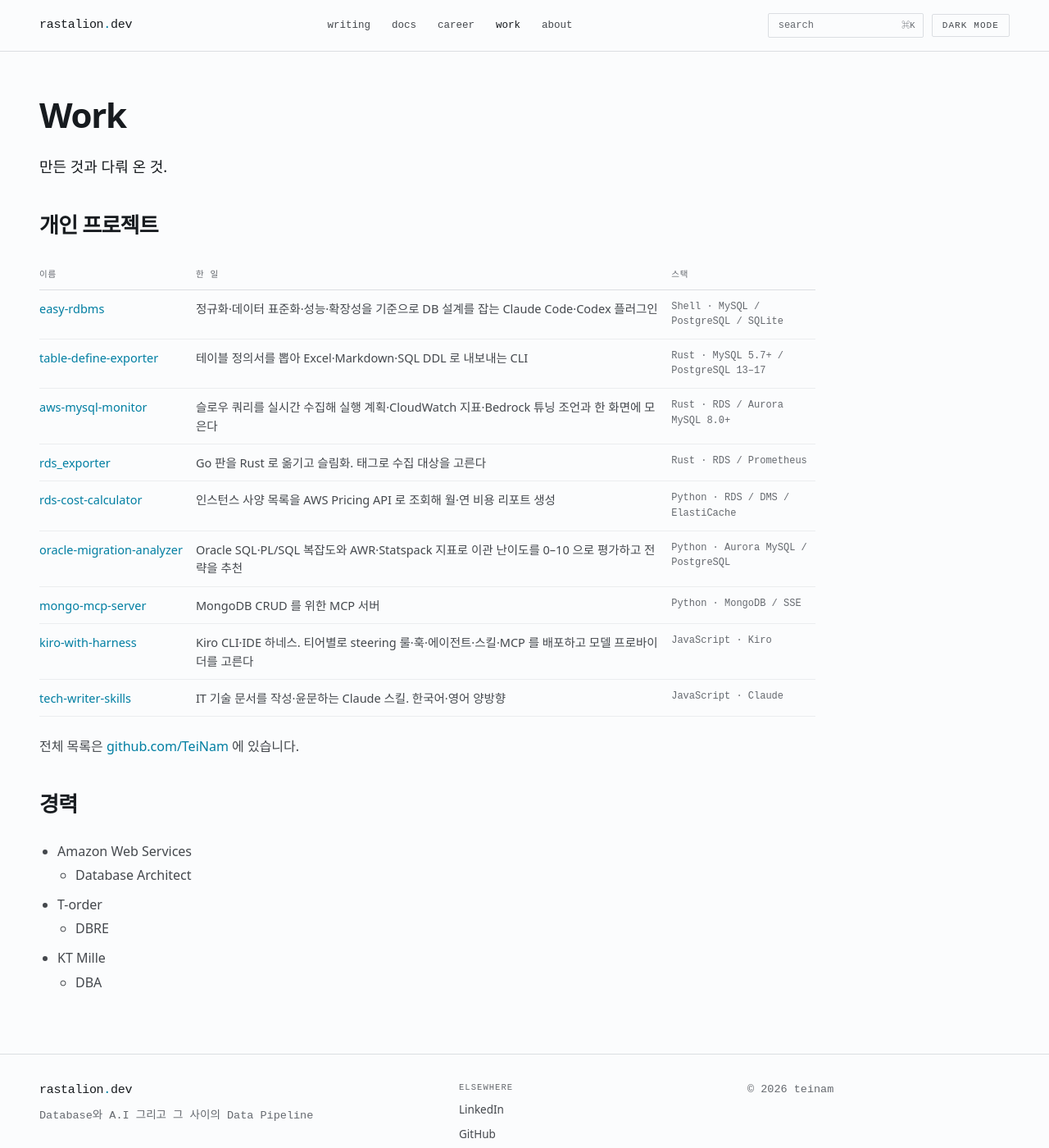
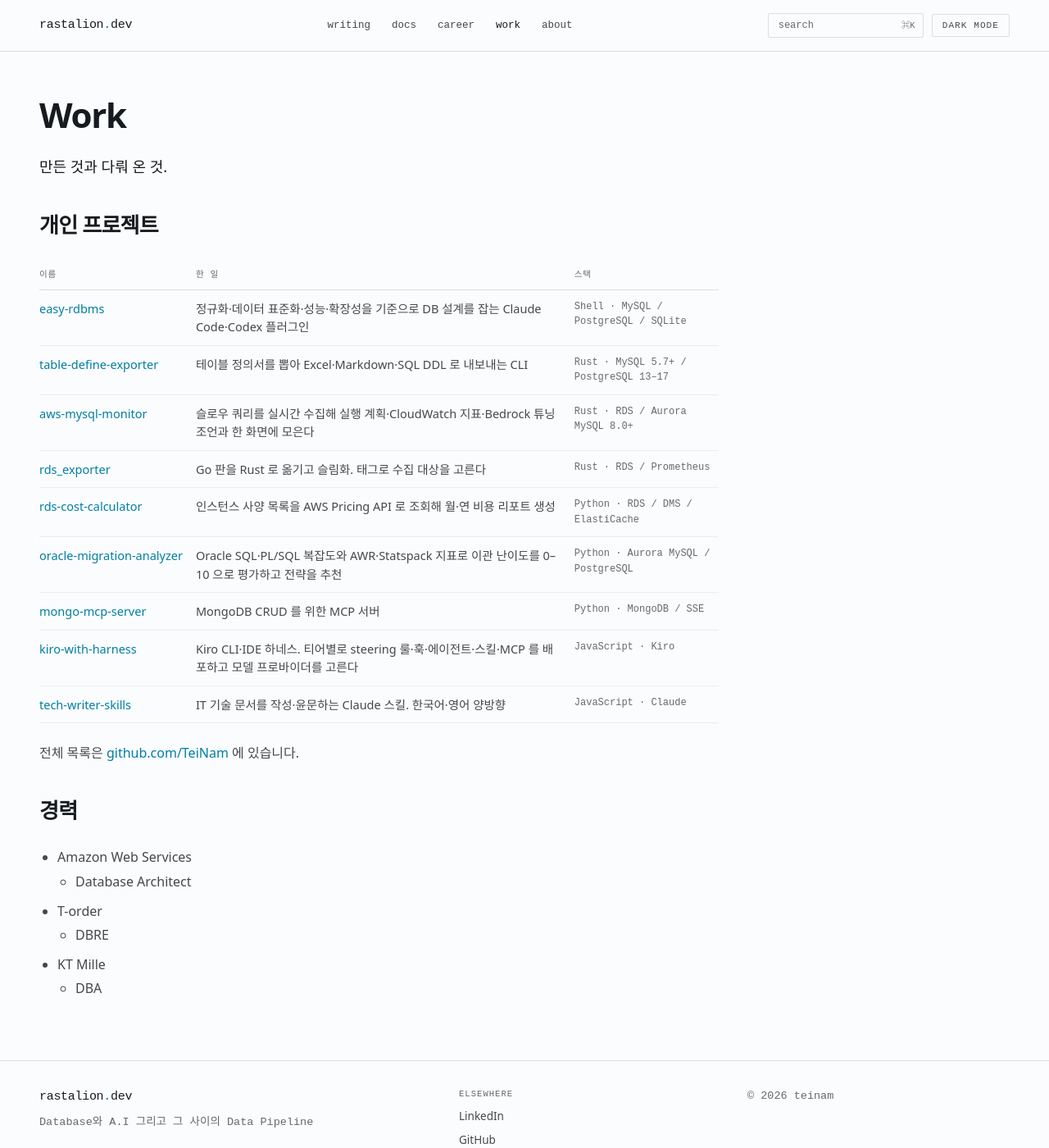
Before and after one commit to TeiNam/teinam.github.io, a Jekyll site: the page built from work.md, in a window 1280 px wide and 1400 px high. Shown: the whole window at 82% size. Built offline with Jekyll 4.4.1, drawn with Linux system fonts in a browser that asks for light colours; some web fonts are replaced.

Commit message:
style: work 표 폭을 문서 영역의 70% 로
947 → 829px. 이름은 nowrap 실측, 스택은 11rem 고정이라 표 폭과 무관하므로 차액
118px 은 auto 인 한 일 칼럼이 전부 흡수한다 — 비율 재계산이 필요 없었다.

- 이름 188px 유지 (가장 긴 이름 한 줄)
- 한 일 583 → 465px. 한 줄 39 → 31자. 가장 긴 68자 셀은 두 줄 → 세 줄이 된다
- 스택 176px 유지

```diff
--- a/assets/css/main.css
+++ b/assets/css/main.css
@@ -201,7 +201,7 @@ p { text-wrap: pretty; }
    `Rust · MySQL 5.7+` 같은 값이 토큰 중간에서 줄바꿈된다. 그래서 세 칼럼의 폭을
    명시한다 — 다만 이름 칼럼만은 숫자로 못 박지 않는다(아래 참조).
 
-   전체 폭은 문서 영역의 80% (1184px → 947px). `.prose table` 의 width:100% 와
+   전체 폭은 문서 영역의 70% (1184px → 829px). `.prose table` 의 width:100% 와
    `.table-scroll table` 의 min-width:100% 를 둘 다 눌러야 한다 — CSS 에서 min-width 가
    max-width 보다 우선하므로 max-width 만 주면 안 먹는다. 그래서 선택자를
    `.prose .col-table` 로 한 단계 올린다.
@@ -211,14 +211,15 @@ p { text-wrap: pretty; }
    유지된다. 퍼센트나 `ch` 로 재려 하면 안 된다: `ch` 는 셀 자기 글꼴로 계산되는데
    th(mono 10.5px)와 td(sans 14.5px)의 글꼴이 달라 값이 어긋난다.
 
-   그래서 table-layout 을 auto 로 둔다. 표 폭이 80% 로 확정돼 있으므로, 양 끝 칼럼의
-   요구 폭을 먼저 채우고 남는 폭은 auto 인 산문 칼럼이 전부 받는다.
+   그래서 table-layout 을 auto 로 둔다. 표 폭이 확정돼 있으므로, 양 끝 칼럼의 요구 폭을
+   먼저 채우고 남는 폭은 auto 인 산문 칼럼이 전부 받는다. 전체 폭을 조절하면 이름·스택은
+   그대로 있고 한 일 칼럼만 늘거나 줄어든다 — 비율을 다시 계산할 일이 없다.
      이름  nowrap + width:1% → 가장 긴 `oracle-migration-analyzer` 의 실측 폭
      한 일 auto → 남는 폭 전부
      스택  11rem(176px) → mono 12px 로 약 24자. 긴 값은 ` / ` 공백에서 두 줄로 갈린다
    퍼센트를 섞지 않는다 — 합이 100% 를 넘으면 브라우저가 비율대로 눌러 버려서
    어느 칼럼이 얼마를 받는지 예측이 안 된다. */
-.prose .col-table { table-layout: auto; width: 80%; min-width: 0; }
+.prose .col-table { table-layout: auto; width: 70%; min-width: 0; }
 .col-table th:nth-child(1), .col-table td:nth-child(1) { white-space: nowrap; width: 1%; }
 .col-table th:nth-child(2), .col-table td:nth-child(2) { width: auto; }
 .col-table th:nth-child(3), .col-table td:nth-child(3) { width: 11rem; }
@@ -314,7 +315,7 @@ p { text-wrap: pretty; }
   .post-row { grid-template-columns: 1fr; gap: 6px; }
   .post-row .mono:last-child { text-align: left; }
   .ad--leaderboard { padding: 0 24px 32px; }
-  /* 좁은 화면에서는 80% 를 풀고 최소 폭을 줘서 theme.js 가 감싼 .table-scroll 이 가로
+  /* 좁은 화면에서는 폭 제한을 풀고 최소 폭을 줘서 theme.js 가 감싼 .table-scroll 이 가로
      스크롤을 내준다. 안 그러면 칼럼마다 두세 글자만 남는다.
      선택자는 위의 `.prose .col-table` 과 같은 단계여야 min-width 가 덮인다.
      이름 칼럼의 nowrap 은 그대로 둔다 — 스크롤되므로 한 줄을 유지하는 편이 낫다. */
```
